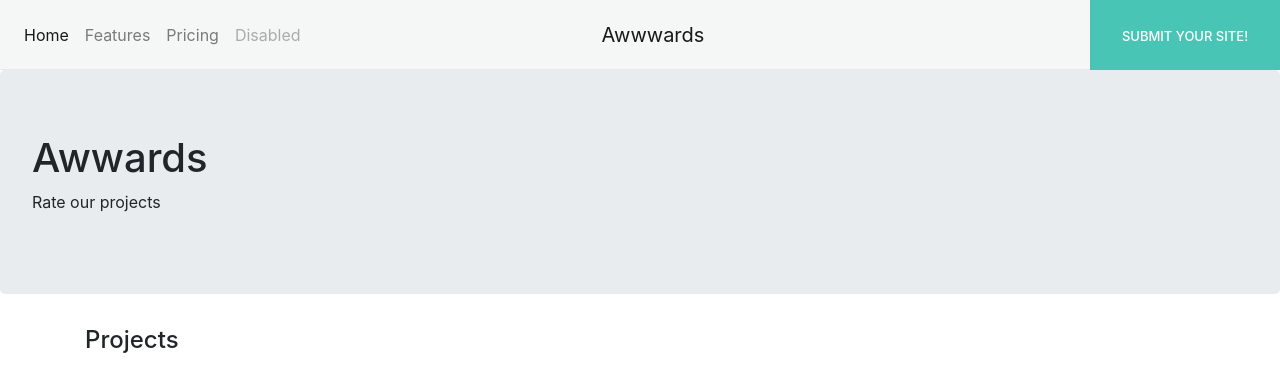
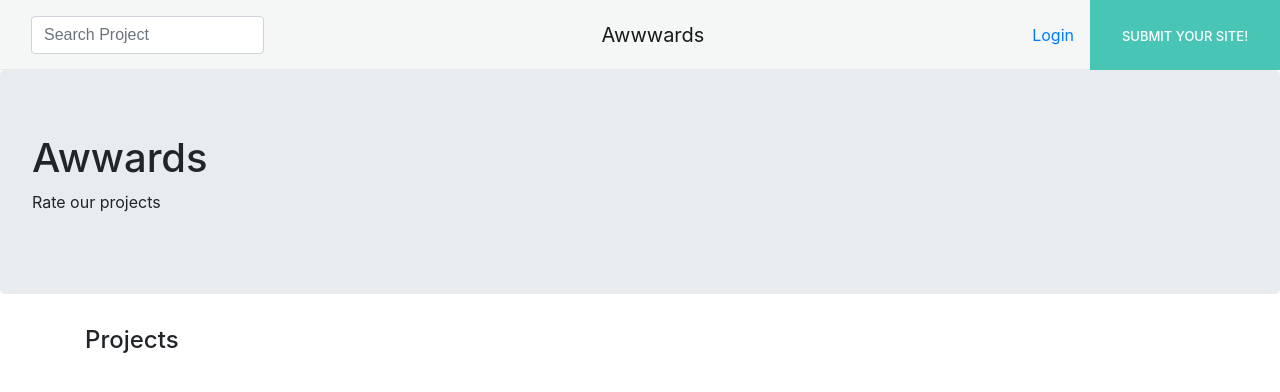
Before and after one commit to maxwellkimutai/awards, a Django app: page / in a window 1280 px wide. Shown: the top 392 px of the page. Run offline with Django 3.2, Linux system fonts and the light colour scheme; some libraries are stand-ins or nearby versions.

Commit message:
add navbar template

```diff
--- a/award/templates/navbar.html
+++ b/award/templates/navbar.html
@@ -1,18 +1,29 @@
 <nav class="navbar navbar-expand-lg navbar-light sticky-top header">
-  <a class="navbar-brand logo" href="#">Awwwards</a>
+  <a class="navbar-brand logo" href="/">Awwwards</a>
   <button class="navbar-toggler" type="button" data-toggle="collapse" data-target="#navbarNavAltMarkup" aria-controls="navbarNavAltMarkup" aria-expanded="false" aria-label="Toggle navigation">
     <span class="navbar-toggler-icon"></span>
   </button>
   <div class="collapse navbar-collapse" id="navbarNavAltMarkup">
     <div class="navbar-nav">
-      <a class="nav-item nav-link active" href="#">Home <span class="sr-only">(current)</span></a>
-      <a class="nav-item nav-link" href="#">Features</a>
-      <a class="nav-item nav-link" href="#">Pricing</a>
-      <a class="nav-item nav-link disabled" href="#">Disabled</a>
+        <form class="" action="{% url 'search' %}">
+            <div id="custom-search-input">
+                  <div class="input-group col-md-12 ui-widget">
+                      <input id="search" type="text" class="form-control input-lg" placeholder="Search Project" name="search" />
+                  </div>
+              </div>
+        </form>
     </div>
   </div>
+  <div>
+      {% if request.user.is_authenticated%}
+      <a href="{% url 'profile' request.user %}"><img src="{{request.user.profile.profile_photo.url}}" class="mr-3 rounded-circle" width="25px" height="25px"></a>
+      <a href="{% url 'logout' %}" class="mr-3"><i class="fas fa-sign-out-alt"></i></a>
+      {% else %}
+      <a href="/accounts/login" class="mr-3">Login</a>
+      {% endif %}
+  </div>
   <div class="header-submit">
-    <a href="#" class="header-submit-button button">
+    <a href="{% url 'submit_project' %}" class="header-submit-button button">
         <span>SUBMIT YOUR SITE!</span>
     </a>
   </div>
```
